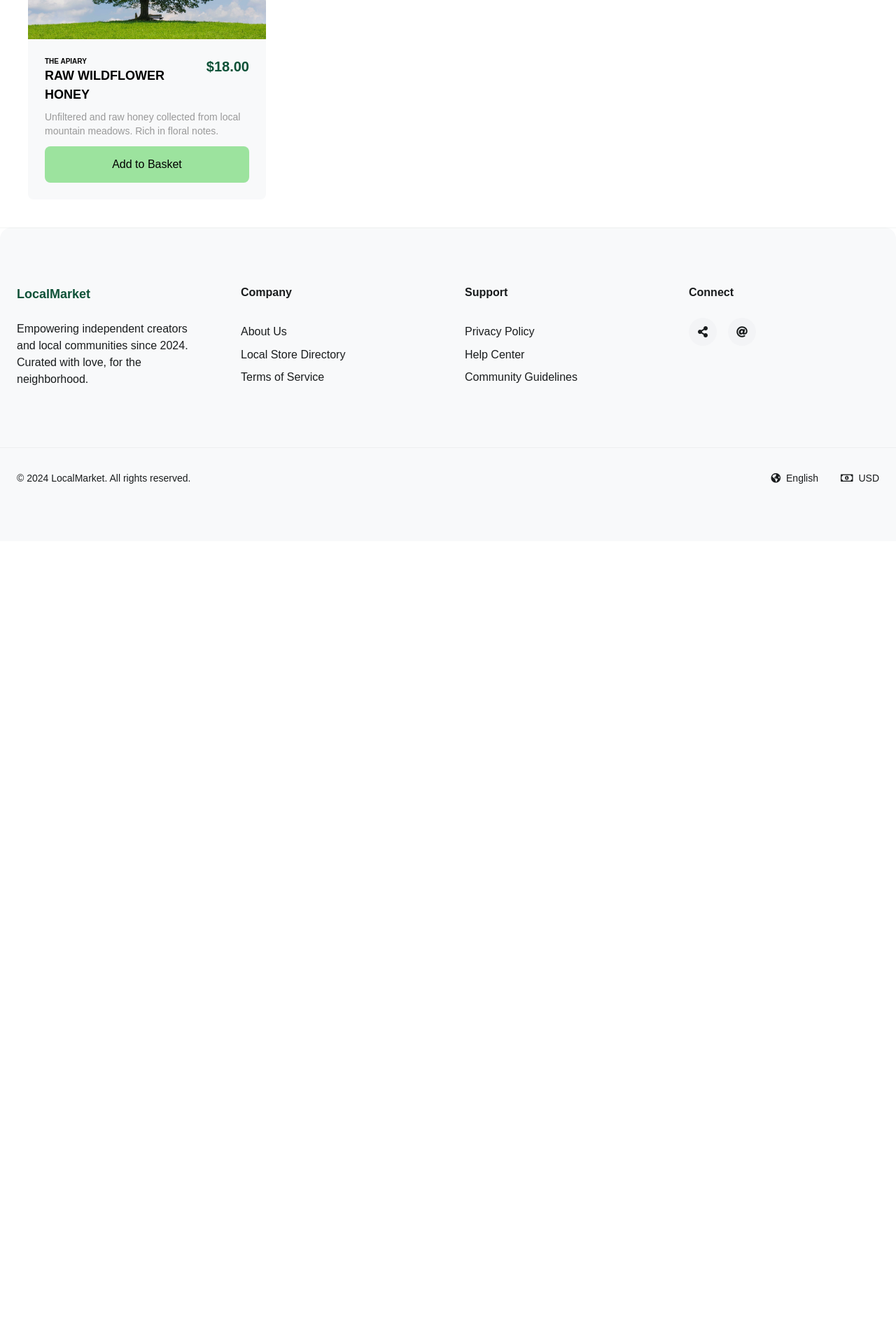
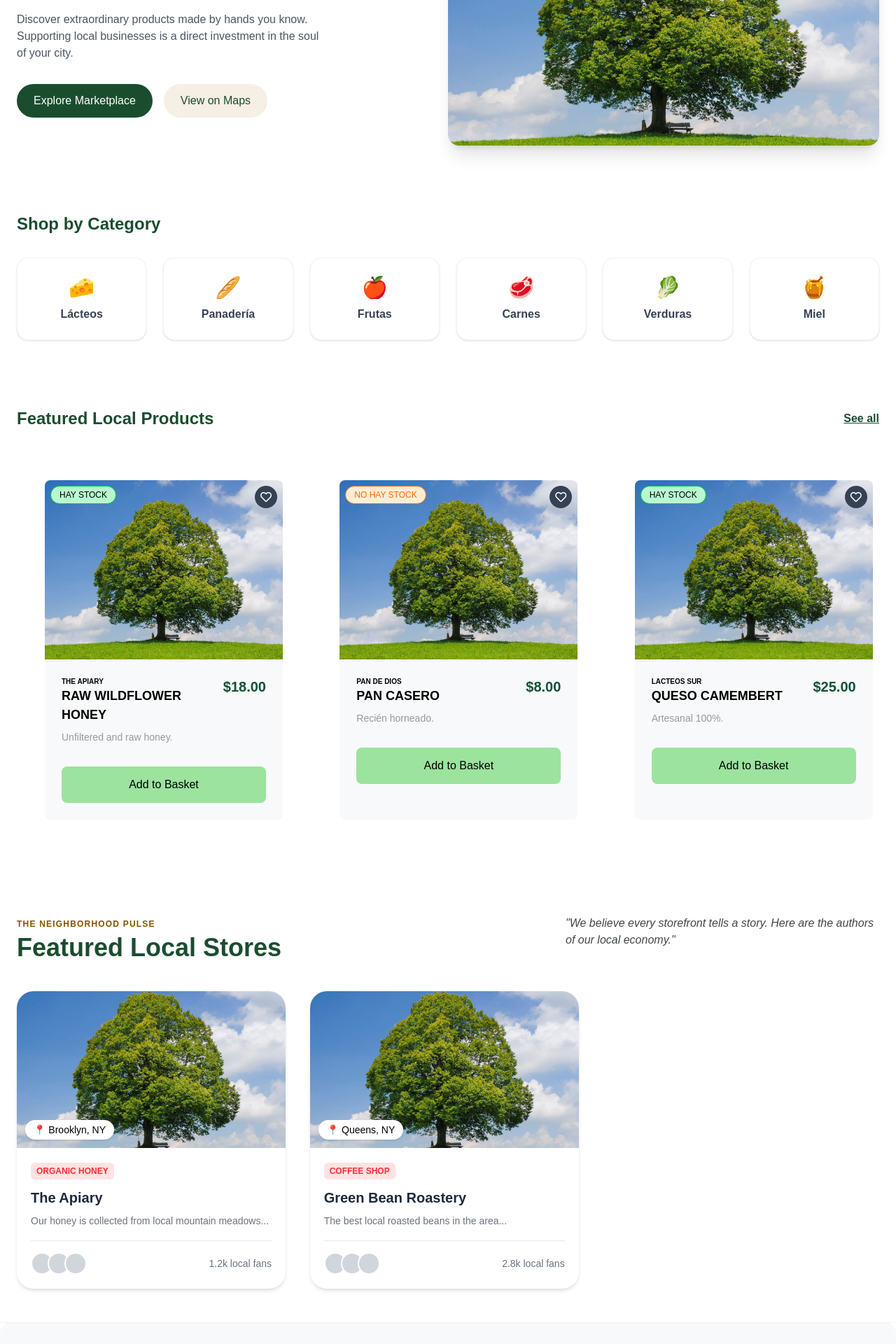
Before and after one commit to manur31/local-market, a React (Vite) app: page / in a window 1280 px wide. Shown: the part 320-2240 px from the top of the page at 70% size. Before the commit the page ends 1093 px from the top, so only its background shows below. Built offline with nearby package versions, Linux system fonts and the light colour scheme; no server answers.

Commit message:
Maquetación de HomePage con data mock

```diff
--- a/src/components/Business/Business.jsx
+++ /dev/null
@@ -1,30 +0,0 @@
-import CardBusiness from "../CardBusiness/CardBusiness";
-
-const Business = () => {
-   return (
-      <>
-         <div>
-            <div className="flex justify-between">
-               <div className="gap-0.5">
-                  <div className="text-[#855300] font-sans font-bold text-xs leading-4 tracking-widest uppercase">THE NEIGHBORHOOD PULSE</div>
-                  <div className="font-jakarta font-bold text-[36px] leading-[40px] tracking-normal">Featured Local Stores</div>
-               </div>
-               <div className="max-w-[448px] pr-[39.14px]">
-                  <p className="font-sans text-base leading-6 tracking-normal text-[#404943]">
-                     "We believe every storefront tells a story. Here are the
-                     authors of our local economy."
-                  </p>
-               </div>
-            </div>
-            <div className="min-h-screen bg-gray-100 flex flex-wrap items-center justify-center p-6 gap-4">
-               <CardBusiness />
-               <CardBusiness />
-               <CardBusiness />
-               <CardBusiness />
-            </div>
-         </div>
-      </>
-   );
-}
-
-export default Business;
--- a/src/components/CardBusiness/CardBusiness.jsx
+++ b/src/components/CardBusiness/CardBusiness.jsx
@@ -1,29 +1,31 @@
 
-const CardBusiness = () => {
+const CardBusiness = ({ name, category, image, location, description, fans }) => {
    return (
       <div className="w-full max-w-sm bg-white rounded-3xl shadow-md overflow-hidden hover:shadow-lg transition">
 
          <div className="relative">
             <img
-               src="https://images.unsplash.com/photo-1509042239860-f550ce710b93"
-               alt="Green Bean Roastery"
+               src={image || "https://images.unsplash.com/photo-1509042239860-f550ce710b93"}
+               alt={name}
                className="w-full h-56 object-cover"
                loading="lazy"
             />
 
             <div  className="absolute bottom-3 left-3 bg-white px-3 py-1 rounded-xl shadow text-sm font-medium flex items-center gap-1">
-               📍 Brooklyn, NY
+               📍 {location || "Local Store"}
             </div>
          </div>
 
          <div className="p-5">
 
-            <span className="inline-block text-xs font-semibold bg-red-100 text-red-500 px-2 py-1 rounded-md mb-3">FAMILY OWNED</span>
+            <span className="inline-block text-xs font-semibold bg-red-100 text-red-500 px-2 py-1 rounded-md mb-3">
+               {category || "FAMILY OWNED"}
+            </span>
 
-            <h3 className="text-xl font-semibold text-gray-800">Green Bean Roastery</h3>
+            <h3 className="text-xl font-semibold text-gray-800">{name}</h3>
 
             <p className="text-gray-500 text-sm mt-2 leading-relaxed line-clamp-3">
-               Lorem ipsum dolor sit amet, consectetur adipisicing elit. Temporibus vero vitae ducimus error quaerat laborum, omnis dicta officiis non repellendus perferendis consequuntur aperiam neque quo commodi qui tempora fugiat quae.
+               {description || "No description available for this local store."}
             </p>
 
         <div className="border-gray-200 border-t my-4"></div>
@@ -36,7 +38,7 @@ const CardBusiness = () => {
             <div className="w-8 h-8 rounded-full bg-gray-300 border-2 border-white"></div>
           </div>
 
-               <span className="text-sm text-gray-500 font-medium">2k+ local fans</span>
+               <span className="text-sm text-gray-500 font-medium">{fans || "500+"} local fans</span>
             </div>
 
          </div>
--- a/src/pages/HomePage.jsx
+++ b/src/pages/HomePage.jsx
@@ -1,25 +1,132 @@
 import Header from "../components/Header.jsx";
+import CardProduct from "../components/CardProduct.jsx";
+import CardBusiness from "../components/CardBusiness/CardBusiness.jsx";
 import Footer from "../components/Footer.jsx";
-import CardProduct from "../components/CardProduct.jsx";
+
+const CATEGORIES = [
+  { id: 1, name: "Lácteos", icon: "🧀" },
+  { id: 2, name: "Panadería", icon: "🥖" },
+  { id: 3, name: "Frutas", icon: "🍎" },
+  { id: 4, name: "Carnes", icon: "🥩" },
+  { id: 5, name: "Verduras", icon: "🥬" },
+  { id: 6, name: "Miel", icon: "🍯" }
+];
+
+const PRODUCTS = [
+  { id: 1, title: "RAW WILDFLOWER HONEY", price: "18.00", businessId: "THE APIARY", image: "src/assets/arbol.jpg", description: "Unfiltered and raw honey.", lote: true },
+  { id: 2, title: "PAN CASERO", price: "8.00", businessId: "PAN DE DIOS", image: "src/assets/arbol.jpg", description: "Recién horneado.", lote: false },
+  { id: 3, title: "QUESO CAMEMBERT", price: "25.00", businessId: "LACTEOS SUR", image: "src/assets/arbol.jpg", description: "Artesanal 100%.", lote: true },
+];
+
+const BUSINESSES = [
+  {
+    id: 1,
+    name: "The Apiary",
+    category: "ORGANIC HONEY",
+    location: "Brooklyn, NY",
+    image: "src/assets/arbol.jpg",
+    description: "Our honey is collected from local mountain meadows...",
+    fans: "1.2k"
+  },
+  {
+    id: 2,
+    name: "Green Bean Roastery",
+    category: "COFFEE SHOP",
+    location: "Queens, NY",
+    image: "src/assets/arbol.jpg",
+    description: "The best local roasted beans in the area...",
+    fans: "2.8k"
+  }
+];
 
 function HomePage() {
   return (
     <>
       <Header />
-      <CardProduct
-        title="RAW WILDFLOWER HONEY"
-        price="18.00"
-        image="src/assets/arbol.jpg"
-        businessId="THE APIARY"
-        description="Unfiltered and raw honey collected from local mountain meadows. Rich in floral notes."
-        lote={true}
-      />
-      <main className="hidden">
-        <section>
-          <h2>Bienvenido a Local Market</h2>
-          <p>Compra y vende productos locales de forma facil.</p>
-        </section>
-      </main>
+
+      <section className="container mx-auto px-6 py-12 flex flex-col md:flex-row items-center justify-between">
+        <div className="md:w-1/2">
+          <span className="text-[#D4A373] font-semibold text-sm uppercase">Organic & Healthy</span>
+          <h1 className="text-5xl font-bold text-[#1A4D2E] leading-tight mt-2">
+            The heartbeat of <span className="text-[#D4A373]">your neighborhood</span>
+          </h1>
+          <p className="text-gray-600 mt-4 max-w-md">
+            Discover extraordinary products made by hands you know. Supporting local businesses is a direct investment in the soul of your city.
+          </p>
+          <div className="flex gap-4 mt-8">
+            <button className="bg-[#1A4D2E] text-white px-6 py-3 rounded-full hover:bg-[#143d24] transition">Explore Marketplace</button>
+            <button className="bg-[#F5EFE6] text-[#1A4D2E] px-6 py-3 rounded-full hover:bg-[#ede4d5] transition">View on Maps</button>
+          </div>
+        </div>
+        <div className="md:w-1/2 mt-10 md:mt-0">
+          <img src="src/assets/arbol.jpg" alt="Hero" className="rounded-2xl shadow-xl w-full object-cover h-[400px]" />
+        </div>
+      </section>
+
+      <section className="container mx-auto px-6 py-12">
+        <h2 className="text-2xl font-bold mb-8 text-[#1A4D2E]">Shop by Category</h2>
+        <div className="grid grid-cols-2 md:grid-cols-3 lg:grid-cols-6 gap-6">
+          {CATEGORIES.map(cat => (
+            <div key={cat.id} className="p-6 bg-white rounded-2xl shadow-sm border border-gray-100 text-center cursor-pointer hover:shadow-md transition-all">
+              <span className="text-3xl mb-2 block">{cat.icon}</span>
+              <p className="font-semibold text-gray-700">{cat.name}</p>
+            </div>
+          ))}
+        </div>
+      </section>
+
+      <section className="container mx-auto px-6 py-12">
+        <div className="flex justify-between items-center mb-8">
+          <h2 className="text-2xl font-bold text-[#1A4D2E]">Featured Local Products</h2>
+          <button className="text-[#1A4D2E] font-semibold underline">See all</button>
+        </div>
+        <div className="grid grid-cols-1 sm:grid-cols-2 lg:grid-cols-3 gap-8">
+          {PRODUCTS.map(prod => (
+            <CardProduct
+              key={prod.id}
+              title={prod.title}
+              price={prod.price}
+              image={prod.image}
+              businessId={prod.businessId}
+              description={prod.description}
+              lote={prod.lote}
+            />
+          ))}
+        </div>
+      </section>
+
+      <section className="container mx-auto px-6 py-12">
+        <div className="flex flex-col md:flex-row justify-between items-start mb-10 gap-4">
+          <div>
+            <span className="text-[#855300] font-bold text-xs tracking-widest uppercase">
+              THE NEIGHBORHOOD PULSE
+            </span>
+            <h2 className="text-[36px] font-bold leading-tight text-[#1A4D2E]">
+              Featured Local Stores
+            </h2>
+          </div>
+          <div className="max-w-md">
+            <p className="text-[#404943] italic">
+              "We believe every storefront tells a story. Here are the authors of our local economy."
+            </p>
+          </div>
+        </div>
+
+        <div className="grid grid-cols-1 md:grid-cols-2 lg:grid-cols-3 gap-6">
+          {BUSINESSES.map((biz) => (
+            <CardBusiness
+              key={biz.id}
+              name={biz.name}
+              category={biz.category}
+              location={biz.location}
+              image={biz.image}
+              description={biz.description}
+              fans={biz.fans}
+            />
+          ))}
+        </div>
+      </section>
+
       <Footer />
     </>
   );
```
